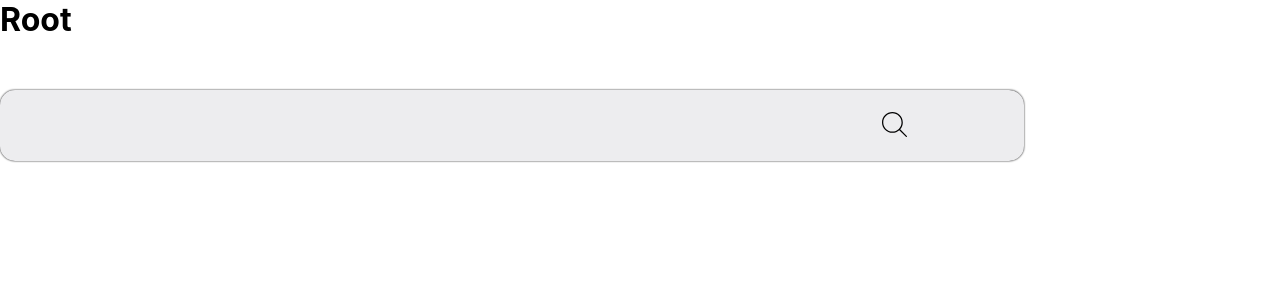
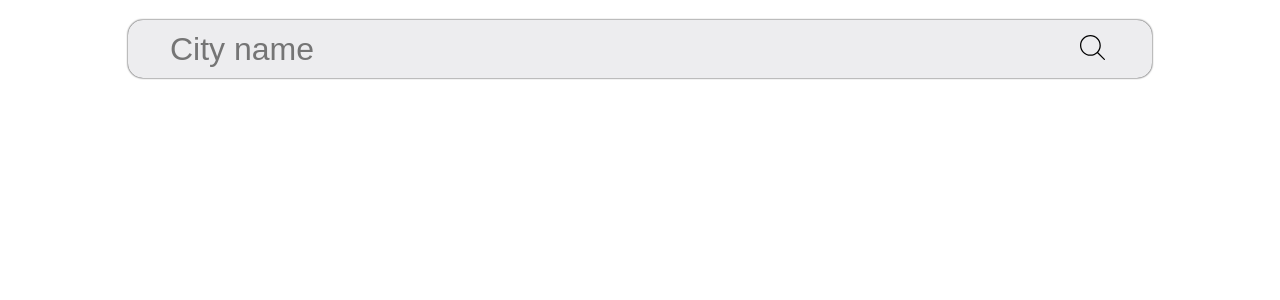
Before and after one commit to HanzlikPetr/weatherApp, a React (Create React App) app: page / in a window 1280 px wide. Shown: the top 300 px of the page. Built offline with nearby package versions, Linux system fonts and the light colour scheme.

Commit message:
reapair big

```diff
--- a/src/Component/Hour.jsx
+++ b/src/Component/Hour.jsx
@@ -7,17 +7,23 @@ export default function Hour({data, time, id}){
 
     try{
       images = data.data.next_1_hours.summary.symbol_code;
-    }catch{
+    }catch(error){
+      console.log(error);
+    }
+
+    try{
       images = data.data.next_6_hours.summary.symbol_code;
+    }catch(error){
+      console.log(error);
     }
 
     return(
       <div className="hour">
         <p>{time[id].split(" ")[2]}</p>
-        <img
+        {images && <img
           src={require("../images/" + imagesData[images] + ".svg")}
           alt=""
-        />
+        />}
         <p>{data.data.instant.details.air_temperature} °C</p>
         <p>{data.data.instant.details.wind_speed} m/s</p>
       </div>
--- a/src/Component/NextWeek.jsx
+++ b/src/Component/NextWeek.jsx
@@ -15,12 +15,16 @@ export default function NextWeek({ temperature, time}) {
   );
 
   const theme = useTasks();
+  const delay = Math.round((new Date()  - new Date(time.datetime)) / 86400000 * 24)
+
+  console.log(delay)
 
   let pom = parseInt(time.day);
   temperature.timeseries.forEach(element => {
     const dayEl = new Date(element.time)
-
-    if(dayEl.getDate() !== pom && (dayEl.getHours() - 1).toString() === "12"){
+    dayEl.setHours(dayEl.getHours() - delay)
+    console.log(dayEl.getHours() - 1)
+    if(dayEl.getDate() !== pom && (dayEl.getHours() - 1) === (12 - delay)){
         pom = dayEl.getDate();
         days.push(element);
     }
@@ -74,14 +78,14 @@ function Day({ data, id, changeDay, theme }) {
   let pom;
 
   try {
-    pom = data.data.next_12_hours.summary.symbol_code;
+    pom = data.data.next_6_hours.summary.symbol_code;
   } catch (error) {
     console.log(error);
   }
 
   if(typeof pom !== "string"){
     try {
-      pom = data.data.next_6_hours.summary.symbol_code;
+      pom = data.data.next_12_hours.summary.symbol_code;
     } catch (error) {
       console.log(error);
     }
--- a/src/Component/Search.jsx
+++ b/src/Component/Search.jsx
@@ -51,6 +51,7 @@ export default function Search({ cityName, cityValueProp }) {
     <div className="search">
       <Form className="input-search" method="post">
         <input
+          placeholder="City name"
           className="city"
           type="text"
           onChange={changeCityValue}
--- a/src/Component/style/Search.css
+++ b/src/Component/style/Search.css
@@ -2,6 +2,7 @@
     display: flex;
     align-items: center;
     background-color: #EDEDEF;
+    justify-content: space-around;
     width: 100%;
     border-radius: 15px;
     padding: 2% 0;
@@ -26,6 +27,7 @@ button{
     border: none;
 }
 
+
 svg{
     margin-left: 5%;
     padding-right: 5%;
@@ -34,17 +36,20 @@ svg{
 
 .search{
     width: 80%;
+    position: relative;
 }
+
+
 
 .option{
     color: #0e1111;
     background-color: #EDEDEF;
-    width: 80%;
+    width: 100%;
     border-radius: 15px;
     display: flex;
     flex-direction: column;
     position: absolute;
-    top: 10vh;
+    top: 120%;
 }
 
 .option button{
--- /dev/null
+++ b/src/Root.css
@@ -0,0 +1,22 @@
+.router{
+    display: flex;
+    flex-direction: column;
+    min-height: 100vh;
+    align-items: center;
+    width: 100vw;
+}
+
+.router input{
+    font-size: 200%;
+    margin: 0;
+    padding: 0;
+}
+
+.router .search form{
+    padding: 1% 0;
+    margin-top: 2%;
+}
+
+.router .option button{
+    padding: 3% 0;
+}
--- a/src/Root.jsx
+++ b/src/Root.jsx
@@ -1,6 +1,7 @@
 import React from "react";
 import Search from "./Component/Search";
 import { Form } from "react-router-dom";
+import "./Root.css"
 
 export default function Root() {
   const favorites = Object.keys({ ...localStorage });
@@ -13,12 +14,11 @@ export default function Root() {
   });
 
   return (
-    <>
-      <h1>Root</h1>
+    <div className="router">
       <Search />
       <Form method="post">
         {citie}
       </Form>
-    </>
+    </div>
   );
 }
```
